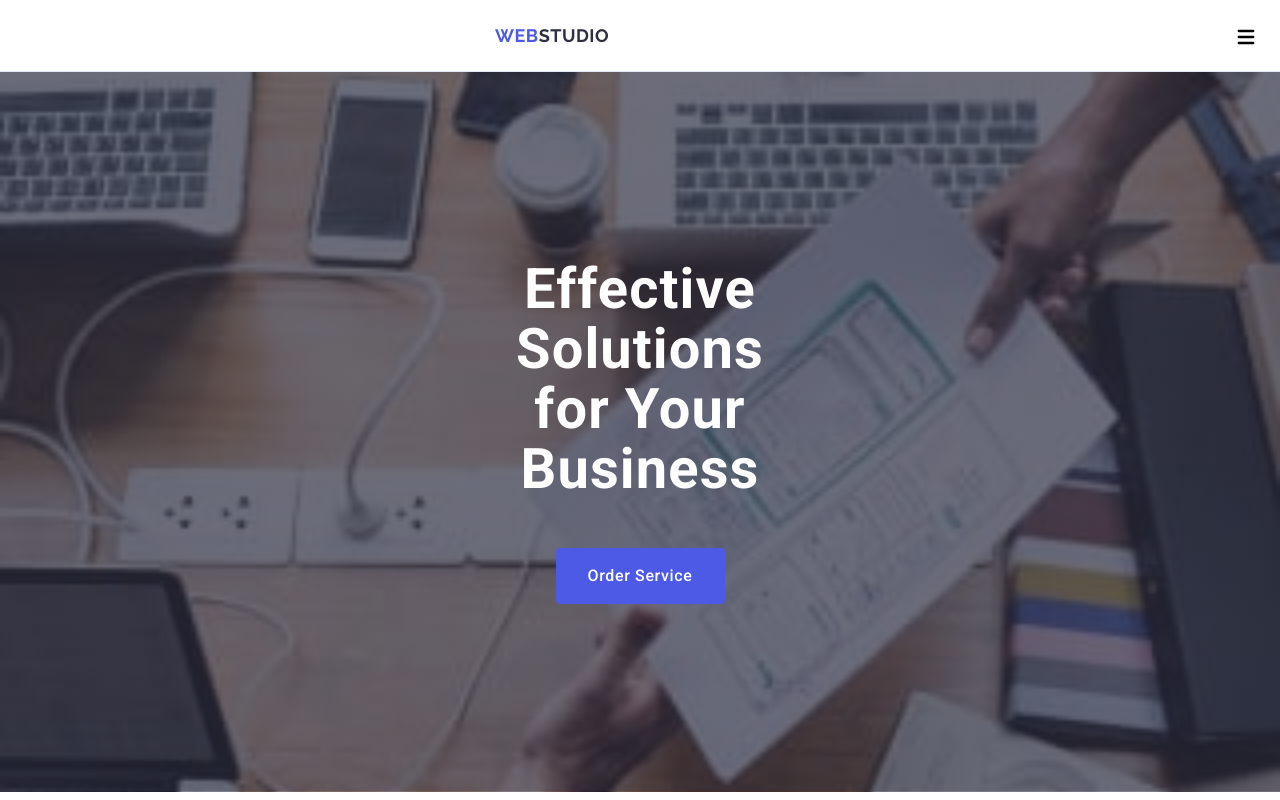
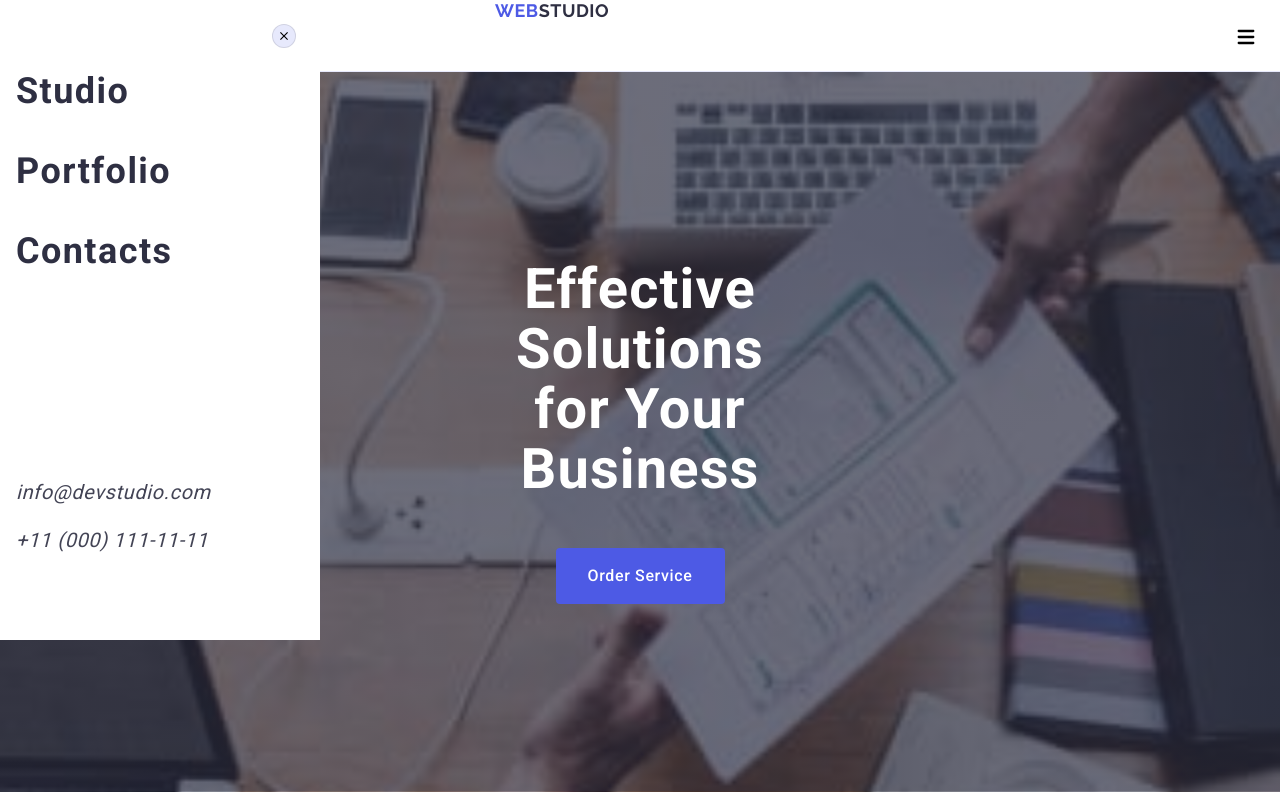
Before and after one commit to KoliaKosyanenko/Mobile-version, a plain HTML site: page index.html in a window 1280 px wide. Shown: the top 800 px of the page. Drawn offline with nearby package versions, Linux system fonts and the light colour scheme.

Commit message:
create menu

```diff
--- a/css/styles.css
+++ b/css/styles.css
@@ -44,6 +44,7 @@ img {
   align-items: center;
   justify-content: center;
   cursor: pointer;
+  outline: none;
 }
 
 /*------------HEADER-MOBILE------------*/
@@ -87,11 +88,12 @@ img {
 
 .menu {
   color: #2e2f42;
-  font-size: 16px;
-  line-height: 1.5;
-  font-weight: 500;
-  letter-spacing: 0.02em;
-  padding: 24px 0;
+  font-size: 36px;
+  line-height: 1.11;
+  font-weight: 700;
+  letter-spacing: 0.04em;
+  margin-bottom: 40px;
+  text-transform: capitalize;
   display: flex;
   flex-direction: column;
   transition: color 250ms cubic-bezier(0.4, 0, 0.2, 1);
@@ -108,7 +110,33 @@ img {
   transition: color 250ms cubic-bezier(0.4, 0, 0.2, 1);
 }
 
-.menu-studio::after {
+.close-btn-menu {
+  margin-left: auto;
+  position: absolute;
+  top: 24px;
+  right: 24px;
+  width: 24px;
+  height: 24px;
+  color: #2e2f42;
+  border: 1px solid rgba(0, 0, 0, 0.1);
+  background-color: #e7e9fc;
+  border-radius: 50%;
+  padding: 0;
+  cursor: pointer;
+  display: flex;
+  align-items: center;
+  justify-content: center;
+  transition: background-color 250ms cubic-bezier(0.4, 0, 0.2, 1),
+    border 250ms cubic-bezier(0.4, 0, 0.2, 1);
+}
+
+.close-btn-menu:hover,
+.close-btn-menu:focus {
+  background-color: #404bbf;
+  border: none;
+}
+
+/* .menu-studio::after {
   content: "";
   display: flex;
   width: 48px;
@@ -119,33 +147,46 @@ img {
   position: absolute;
   left: 0;
   bottom: -1px;
+} */
+/*-----NAV MENU-------*/
+.nav-menu-mobile {
+  width: 320px;
+  height: 640px;
+  position: fixed;
+  top: 0;
+  left: 0;
+  background-color: #fff;
+  opacity: 0;
+  visibility: hidden;
+  position: none;
+  transition: opacity 250ms cubic-bezier(0.4, 0, 0.2, 1),
+    visibility 250ms cubic-bezier(0.4, 0, 0.2, 1);
 }
-/*-----display NONE-------*/
+
 .nav-menu {
-  display: flex;
-  gap: 40px;
-  display: none;
+  margin-top: 72px;
+  margin-left: 16px;
 }
 
 .nav-address {
-  font-style: normal;
-  display: none;
+  margin-top: 168px;
 }
 
-/*-----display NONE-------*/
+
 
 .address-container {
   display: flex;
-  gap: 40px;
-  margin-left: 332px;
+  flex-direction: column;
+  gap: 24px;
+  margin-left: 16px;
 }
 
 .contact-text {
   color: #434455;
-  font-size: 16px;
-  line-height: 1.5;
+  font-size: 20px;
+  line-height: 1.2;
   font-weight: 400;
-  letter-spacing: 0.02em;
+  letter-spacing: 0.03em;
 }
 
 .contact-text:hover,
@@ -789,6 +830,7 @@ img {
   border-radius: 4px;
   background-color: transparent;
   border: 1px solid #ffffff;
+  opacity: 0.3;
   font-size: 12px;
   line-height: 2;
   letter-spacing: 0.04em;
--- a/index.html
+++ b/index.html
@@ -19,15 +19,25 @@
   <body>
     <header class="head-border">
       <div class="header-container container">
-        <nav class="navigation">
         <a href="./index.html" class="logo"
           >Web<span class="black-logo">Studio</span></a
         >
-          <button type="button" class="mobile-menu-btn"><svg class="menu-btn-svg" width="24" height="24">
+        <button type="button" class="mobile-menu-btn">
+          <svg class="menu-btn-svg" width="24" height="24">
             <use href="./images/icons.svg#icon-mobile-menu"></use>
-          </svg></button>
+          </svg>
+        </button>
+        <div class="nav-menu-mobile is-open">
+          <nav class="navigation">
+            <button type="button" class="close-btn-menu">
+              <svg class="close-btn-icon" width="8" height="8">
+                <use href="./images/icons.svg#icon-close-button"></use>
+              </svg>
+            </button>
             <ul class="nav-menu">
-            <li><a href="./index.html" class="menu menu-studio">Studio</a></li>
+              <li>
+                <a href="./index.html" class="menu">Studio</a>
+              </li>
               <li><a href="" class="menu">Portfolio</a></li>
               <li><a href="" class="menu">Contacts</a></li>
             </ul>
@@ -35,17 +45,19 @@
           <address class="nav-address">
             <ul class="address-container">
               <li>
-              <a href="mailto:info@devstudio.com" class="contact-text menu"
+                <a href="mailto:info@devstudio.com" class="contact-text"
                   >info@devstudio.com</a
                 >
               </li>
               <li>
-              <a href="tel:+110001111111" class="contact-text menu"
+                <a href="tel:+110001111111" class="contact-text"
                   >+11 (000) 111-11-11</a
                 >
               </li>
+
             </ul>
           </address>
+        </div>
       </div>
     </header>
     <main>
```
Lines whose indentation alone changed are shown as unchanged.
